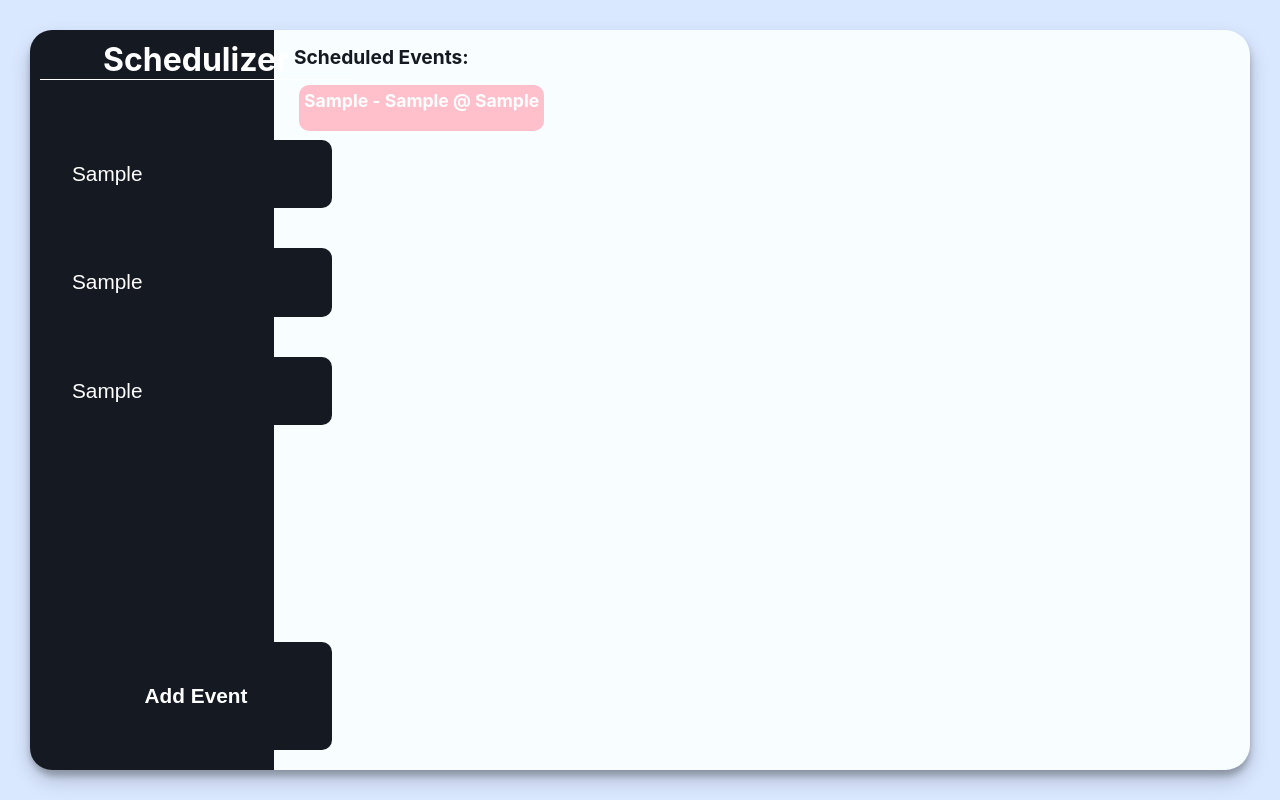
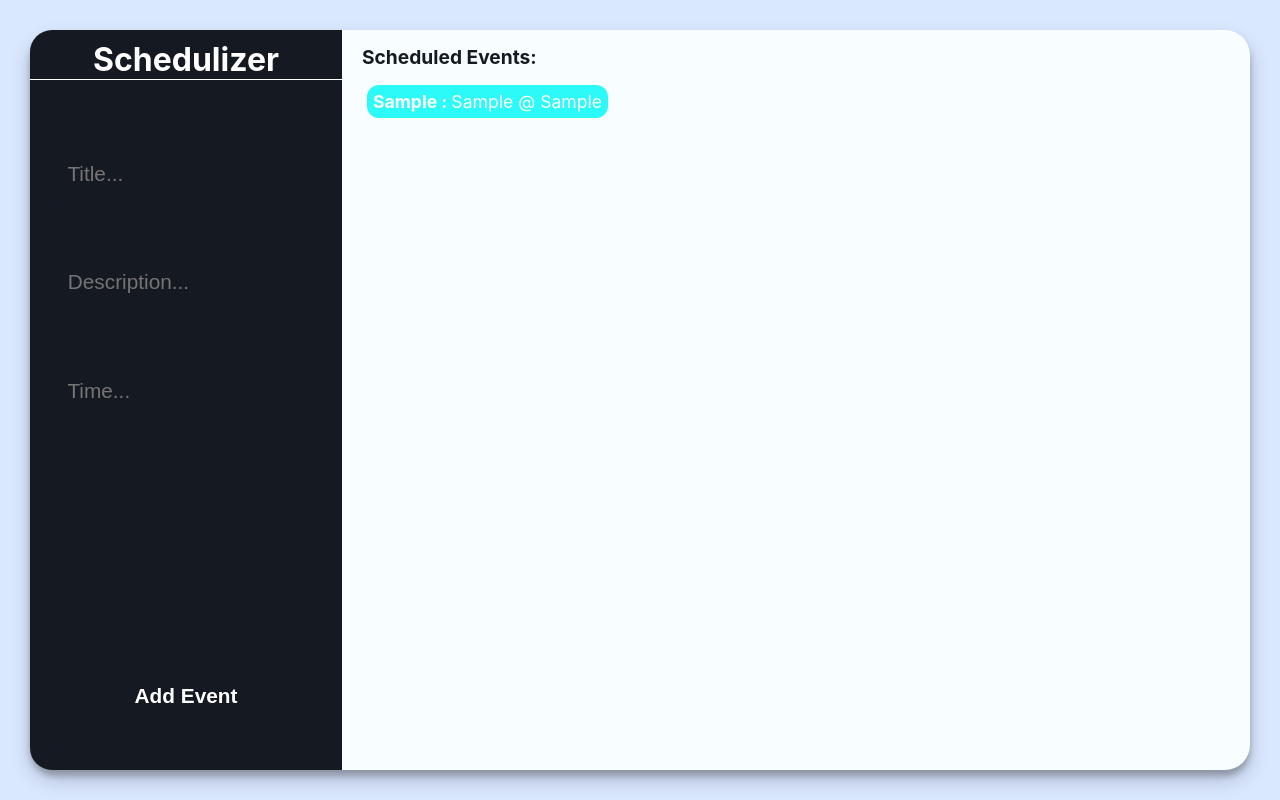
Before and after one commit to ryansiu17/agenda-react, a React (Create React App) app: page / in a window 1280 px wide. Both pictures are taken after typing "Sample", "Sample", "Sample" into the empty fields and a click on the button "Add Event". Built offline with nearby package versions, Linux system fonts and the light colour scheme.

Commit message:
Fixed inputs not clearing.
Inputs now clear onSumbit

```diff
--- a/src/App.scss
+++ b/src/App.scss
@@ -16,7 +16,7 @@
   border-radius: 25px;
   box-shadow: 0 10px 20px rgba(0, 0, 0, 0.19), 0 6px 6px rgba(0, 0, 0, 0.23);
   display: grid;
-  grid-template-columns: minmax(40px, 1fr) 4fr;
+  grid-template-columns: 1fr 4fr;
   grid-template-areas: "sidebar main";
 }
 
@@ -45,7 +45,7 @@
   background-color: $sidebar-color;
   border-radius: 22px 0px 0px 22px;
   display: grid;
-  grid-template-columns: 10px 1fr 10px;
+  grid-template-columns: minmax(0px, 10px) 1fr minmax(0px, 10px);
   grid-template-rows: 50px 1fr;
   grid-template-areas: ". sidebarHeader ." ". sidebarBody .";
 }
@@ -154,15 +154,18 @@
 }
 .chip {
   display: inline-flex;
+  border-radius: 12px;
   background-color: pink;
-  border-radius: 10px;
-  height: 36px;
   min-width: 50px;
-  padding: 5px;
+  padding: 6px;
   margin: 5px;
 }
 .chipText {
   color: white;
+  vertical-align: middle;
   font-size: 1.1rem;
   font-weight: bolder;
 }
+.chipDescription {
+  font-weight: 400;
+}
--- a/src/components/Body.js
+++ b/src/components/Body.js
@@ -10,7 +10,11 @@ class Body extends React.Component {
     time: "",
     error: undefined,
     theData: [
-      { title: "hello", description: "bazinga haha", time: "900" },
+      {
+        title: "style time",
+        description: "perhaps make a datepicker",
+        time: "900"
+      },
       { title: "peen", description: "big descrption nanna", time: "wee woo" }
     ]
   };
@@ -34,17 +38,32 @@ class Body extends React.Component {
       time: e.target.value
     });
   };
+
+  getRandomColor() {
+    var letters = "0123456789ABCDEF";
+    var color = "#";
+    for (var i = 0; i < 6; i++) {
+      color += letters[Math.floor(Math.random() * 16)];
+    }
+    return color;
+  }
+
   submitEvents = e => {
     var keyVal = new Date().getTime();
+    var randColor = this.getRandomColor();
     e.preventDefault();
     const newArray = {
       title: this.state.title,
       description: this.state.description,
       time: this.state.time,
-      key: keyVal
+      key: keyVal,
+      color: randColor
     };
     this.setState({
-      calenderEvents: [...this.state.calenderEvents, newArray]
+      calenderEvents: [...this.state.calenderEvents, newArray],
+      title: "",
+      description: "",
+      time: ""
     });
   };
 
@@ -56,6 +75,9 @@ class Body extends React.Component {
           changeDescription={this.changeDescription}
           changeTime={this.changeTime}
           submitEvents={this.submitEvents}
+          titleVal={this.state.title}
+          descVal={this.state.description}
+          timeVal={this.state.time}
         />
         <Main
           calenderEvents={this.state.calenderEvents}
--- a/src/components/Chip.js
+++ b/src/components/Chip.js
@@ -2,9 +2,12 @@ import React from "react";
 
 const Chip = props => {
   return (
-    <div className="chip">
+    <div className="chip" style={{ background: props.color }}>
       <div className="chipText">
-        {props.title} - {props.description} @ {props.time}
+        {props.title} :{" "}
+        <span className="chipDescription">
+          {props.description} @ {props.time}
+        </span>
       </div>
     </div>
   );
--- a/src/components/Main.js
+++ b/src/components/Main.js
@@ -1,20 +1,24 @@
 import React from "react";
 import Chip from "./Chip";
+
 const Main = props => {
   return (
     <div className="main">
       <div className="mainHeader">Scheduled Events: </div>
       <div className="mainEvents">
-        {props.calenderEvents.map(({ title, description, time, key }) => {
+        {props.calenderEvents.map(
+          ({ title, description, time, key, color }) => {
             return (
               <Chip
                 key={key}
                 title={title}
                 description={description}
                 time={time}
+                color={color}
               />
             );
-        })}
+          }
+        )}
       </div>
     </div>
   );
--- a/src/components/Sidebar.js
+++ b/src/components/Sidebar.js
@@ -12,6 +12,7 @@ class Sidebar extends React.Component {
             placeholder=" Title..."
             name="title"
             className="title"
+            value={this.props.titleVal}
           />
           <input
             onChange={this.props.changeDescription}
@@ -19,6 +20,7 @@ class Sidebar extends React.Component {
             placeholder=" Description..."
             name="description"
             className="description"
+            value={this.props.descVal}
           />
           <input
             onChange={this.props.changeTime}
@@ -26,6 +28,7 @@ class Sidebar extends React.Component {
             placeholder=" Time..."
             name="time"
             className="time"
+            value={this.props.timeVal}
           />
           <button className="submit">Add Event</button>
         </form>
```
Lines whose indentation alone changed are shown as unchanged.
